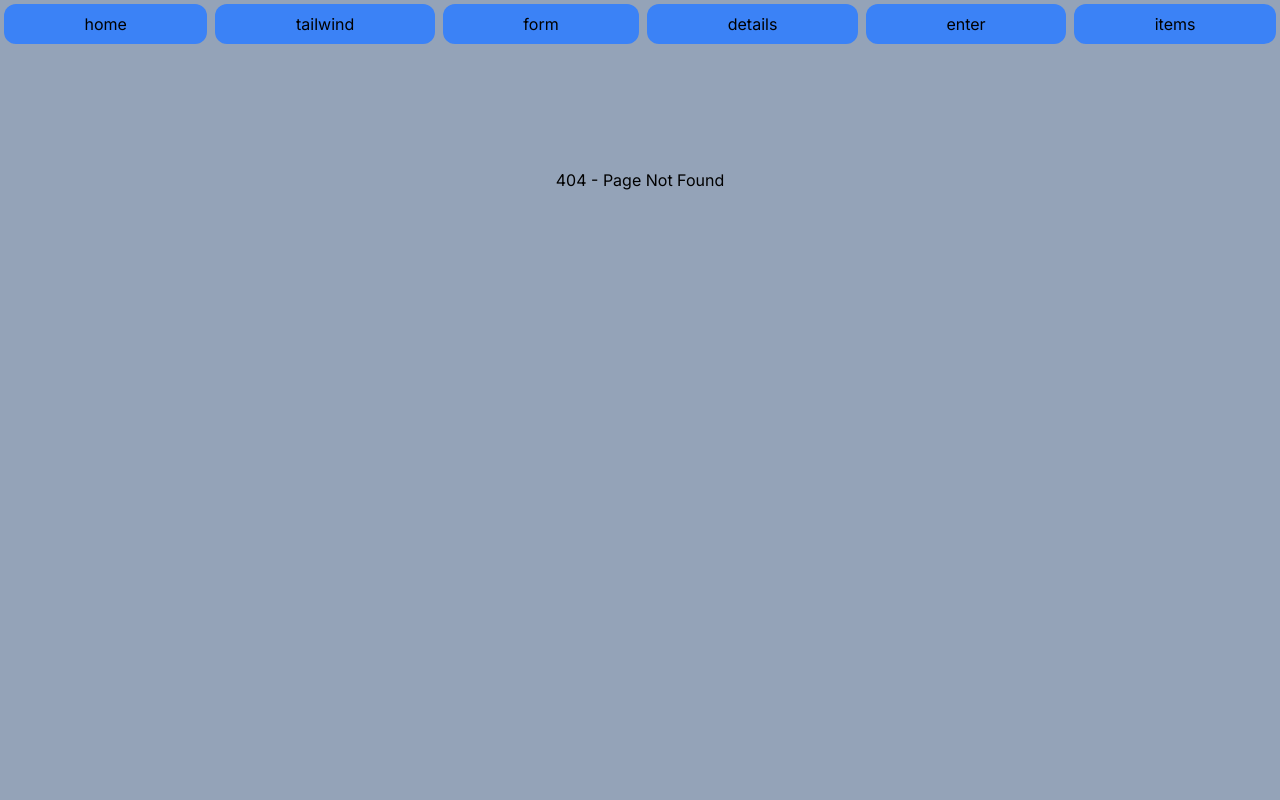
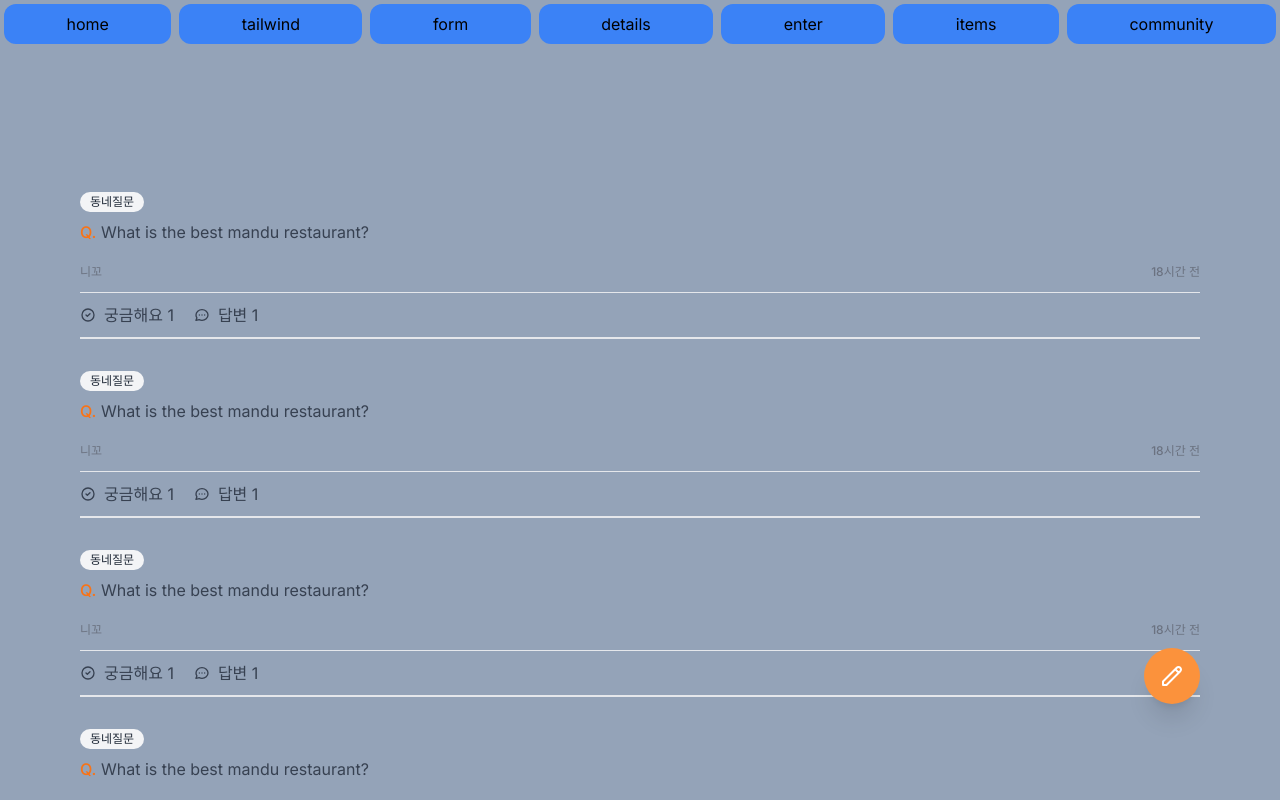
Before and after one commit to wonseok-han/edu-carrot-clone, a Next.js app: page /pages/tailwind/community in a window 1280 px wide. Before the commit this address had no page. Shown: the top 800 px of the page. Built offline with nearby package versions, Linux system fonts and the light colour scheme.

Commit message:
community 페이지 추가

```diff
--- /dev/null
+++ b/app/pages/tailwind/community/page.tsx
@@ -0,0 +1,78 @@
+import type { NextPage } from "next";
+
+const Community: NextPage = () => {
+  return (
+    <div className="py-16 space-y-8">
+      {[1, 2, 3, 4, 5, 7].map((_, i) => (
+        <div key={i} className="flex flex-col items-start cursor-pointer">
+          <span className="flex items-center px-2.5 py-0.5 rounded-full text-xs font-medium bg-gray-100 text-gray-800">
+            동네질문
+          </span>
+          <div className="mt-2 text-gray-700">
+            <span className="text-orange-500 font-medium">Q.</span> What is the
+            best mandu restaurant?
+          </div>
+          <div className="mt-5 flex items-center justify-between w-full text-gray-500 font-medium text-xs">
+            <span>니꼬</span>
+            <span>18시간 전</span>
+          </div>
+          <div className="flex space-x-5 mt-3 text-gray-700 py-2.5 border-t border-b-[2px] w-full">
+            <span className="flex space-x-2 items-center">
+              <svg
+                className="w-4 h-4"
+                fill="none"
+                stroke="currentColor"
+                viewBox="0 0 24 24"
+                xmlns="http://www.w3.org/2000/svg"
+              >
+                <path
+                  strokeLinecap="round"
+                  strokeLinejoin="round"
+                  strokeWidth="2"
+                  d="M9 12l2 2 4-4m6 2a9 9 0 11-18 0 9 9 0 0118 0z"
+                ></path>
+              </svg>
+              <span>궁금해요 1</span>
+            </span>
+            <span className="flex space-x-2 items-center">
+              <svg
+                className="w-4 h-4"
+                fill="none"
+                stroke="currentColor"
+                viewBox="0 0 24 24"
+                xmlns="http://www.w3.org/2000/svg"
+              >
+                <path
+                  strokeLinecap="round"
+                  strokeLinejoin="round"
+                  strokeWidth="2"
+                  d="M8 12h.01M12 12h.01M16 12h.01M21 12c0 4.418-4.03 8-9 8a9.863 9.863 0 01-4.255-.949L3 20l1.395-3.72C3.512 15.042 3 13.574 3 12c0-4.418 4.03-8 9-8s9 3.582 9 8z"
+                ></path>
+              </svg>
+              <span>답변 1</span>
+            </span>
+          </div>
+        </div>
+      ))}
+
+      <button className="fixed hover:bg-orange-500 cursor-pointer transition-colors bottom-24 right-20 shadow-xl bg-orange-400 rounded-full p-4 text-white">
+        <svg
+          className="w-6 h-6"
+          fill="none"
+          stroke="currentColor"
+          viewBox="0 0 24 24"
+          xmlns="http://www.w3.org/2000/svg"
+        >
+          <path
+            strokeLinecap="round"
+            strokeLinejoin="round"
+            strokeWidth="2"
+            d="M15.232 5.232l3.536 3.536m-2.036-5.036a2.5 2.5 0 113.536 3.536L6.5 21.036H3v-3.572L16.732 3.732z"
+          ></path>
+        </svg>
+      </button>
+    </div>
+  );
+};
+
+export default Community;
--- a/components/header.tsx
+++ b/components/header.tsx
@@ -8,6 +8,7 @@
   { text: "details", url: "pages/details/" },
   { text: "enter", url: "pages/tailwind/enter/" },
   { text: "items", url: "pages/tailwind/items/" },
+  { text: "community", url: "pages/tailwind/community/" },
 ];
 
 const Header: NextPage = () => {
```
